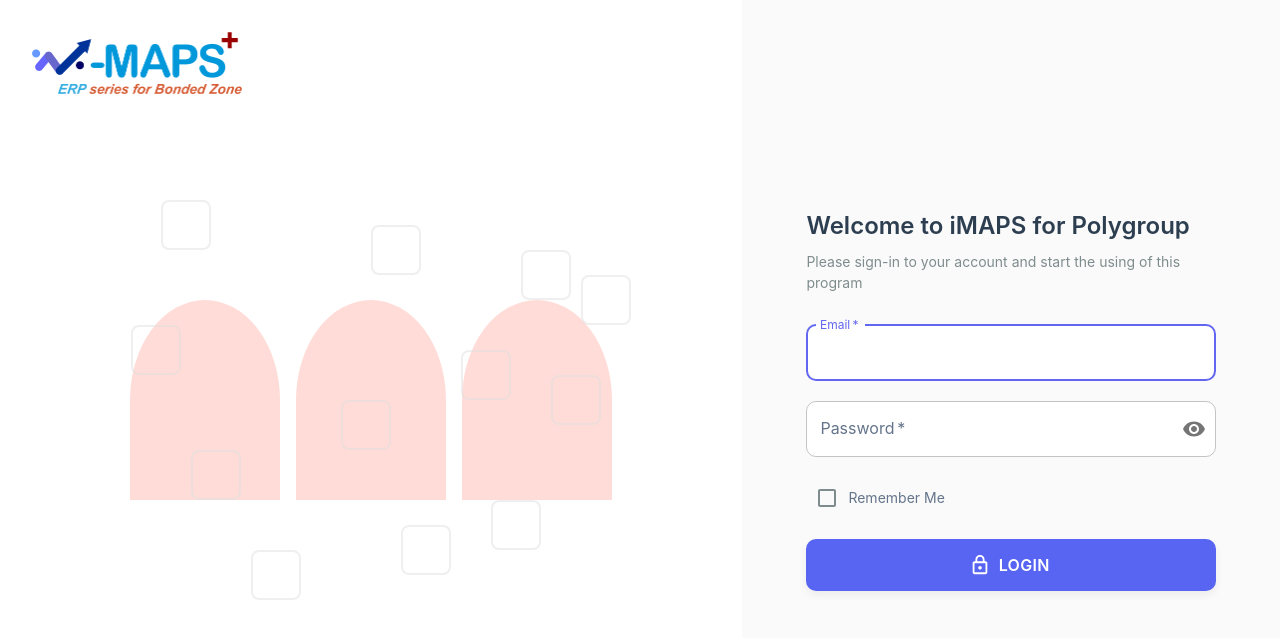
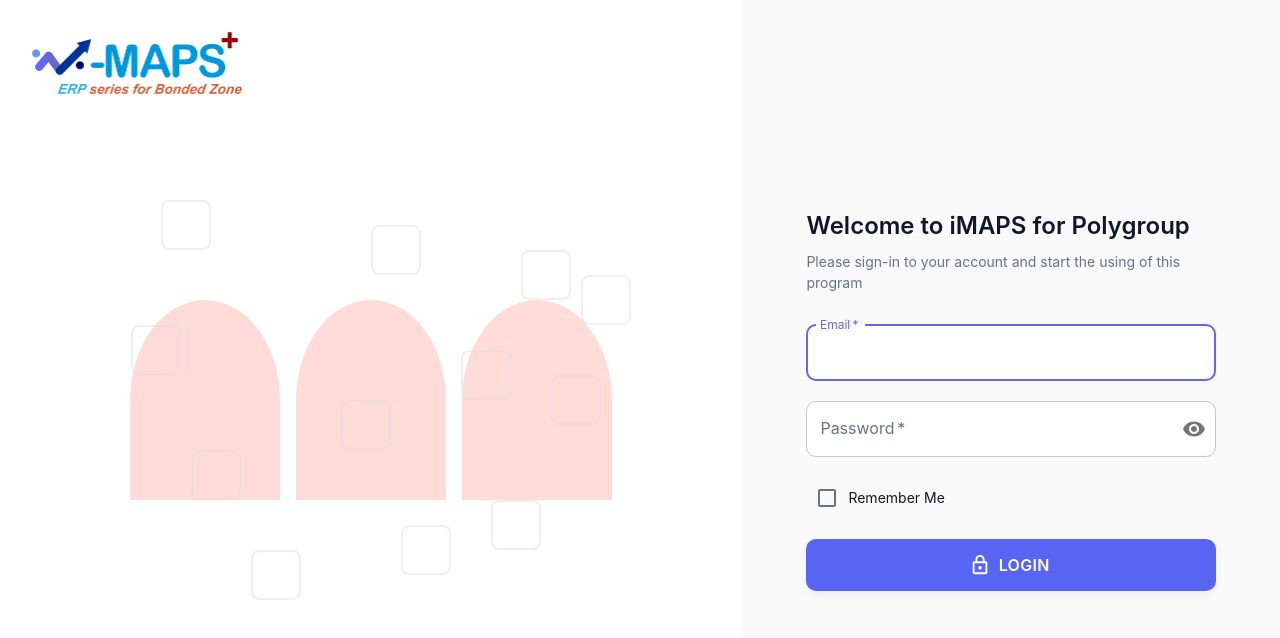
Before and after one commit to arthurjuliorisa/imaps, a Next.js app: page /login in a window 1280 px wide. Shown: the top 638 px of the page. Built offline with nearby package versions, Linux system fonts and the light colour scheme; no server answers.

Commit message:
update font color login form

```diff
--- a/app/login/page.tsx
+++ b/app/login/page.tsx
@@ -228,7 +228,7 @@
               component="h1"
               sx={{
                 fontWeight: 600,
-                color: '#2C3E50',
+                color: 'text.primary',
                 mb: 1,
               }}
             >
@@ -237,7 +237,7 @@
             <Typography
               variant="body2"
               sx={{
-                color: '#7F8C8D',
+                color: 'text.secondary',
                 mb: 4,
               }}
             >
@@ -305,11 +305,11 @@
                     <Checkbox
                       checked={rememberMe}
                       onChange={(e) => setRememberMe(e.target.checked)}
-                      sx={{ color: '#7F8C8D' }}
+                      color="primary"
                     />
                   }
                   label={
-                    <Typography variant="body2" color="text.secondary">
+                    <Typography variant="body2" color="text.primary">
                       Remember Me
                     </Typography>
                   }
```
